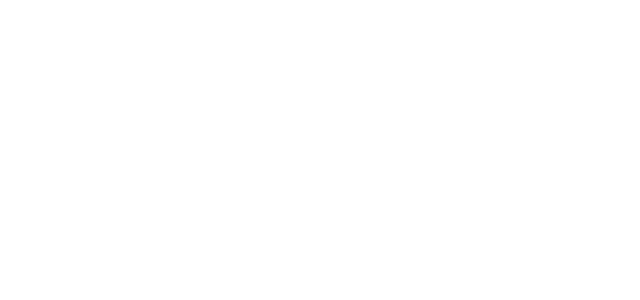
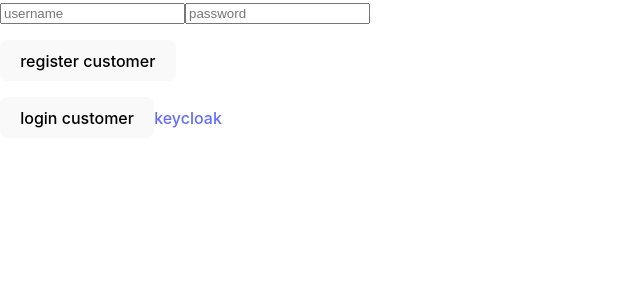
Before and after one commit to natischmidt/CleanCodeFrontend, a React (Vite) app: page /sec in a window 1280 px wide. Before the commit this address had no page. Shown: the top 300 px of the page, without its empty margins (0-640 px from the left). Built offline with nearby package versions, Linux system fonts and the light colour scheme.

Commit message:
liten komponent för att testa autentisering. inget funkar än, wip

```diff
--- a/src/Routing.tsx
+++ b/src/Routing.tsx
@@ -24,6 +24,7 @@ import CustomerBookingPage from "./pages/CustomerPages/CustomerBookingPage";
 import LoginAdminOrEmployeeForm from "./forms/loginAdminOrEmployee";
 import KlarnaConfirmation from "./klarna/KlarnaConfirmation";
 import TestParentKlarnaComp from "./klarna/TestParentKlarnaComp";
+import SecurityFrontTestPage from "./security/SecurityFrontTestPage";
 //import OverviewPage from "./pages/overviewpage";
 //import TransactionPage from "./pages/transactionoverview";
 
@@ -54,6 +55,7 @@ function Routing() {
                     {/*<Route path="/CancelBooking" element={<CancelBooking/>}/>*/}
                     <Route path="/GettingIdNumber" element={<GettingIdNumber/>}/>
                     <Route path="/CancelWithNumber" element={<CancelWithNumber/>}/>
+                    <Route path="/sec" element={<SecurityFrontTestPage/>}/>
                     {/* <Route path="/Overview" element={<OverviewPage/>}/>
                     <Route path="/Transaction" element={<TransactionPage/>}/>*/}
                 </Routes>
--- a/src/reusableComponents/table.tsx
+++ b/src/reusableComponents/table.tsx
@@ -71,7 +71,6 @@ const styles = {
     update: {
         display: "flex",
         backgroundColor: "#729ca8",
-        // justifyContent: 'space-between',
         width: "5rem",
         height: "2.5rem",
         alignItems: "center",
--- /dev/null
+++ b/src/security/SecurityFrontTestPage.tsx
@@ -0,0 +1,48 @@
+import {useState} from "react";
+import {useNavigate} from "react-router-dom";
+import * as url from "url";
+
+export default function SecurityFrontTestPage () {
+
+    const navigate = useNavigate()
+    const [userName, setUserName] = useState("")
+    const [password, setPassword] = useState("")
+
+
+    const handleRegister = () => {
+        window.location.replace('https://www.google.com');
+    }
+
+    return (
+
+        <div>
+            <input
+            placeholder="username"
+            onChange={(value) => setUserName(value.target.value)}
+            />
+
+
+            <input
+                placeholder="password"
+                onChange={(value) => setPassword(value.target.value)}
+            />
+
+            <p>{userName}</p>
+            <p>{password}</p>
+
+            <button onClick={() => handleRegister()}>register customer</button>
+            <p> </p>
+            <button>login customer</button>
+
+            <a href="http://192.168.0.189:8080/realms/cleanCode/login-actions/registration?client_id=security-admin-console
+" target="_blank" rel="noopener noreferrer">
+                keycloak
+            </a>
+
+
+        </div>
+
+
+    )
+
+}
```
